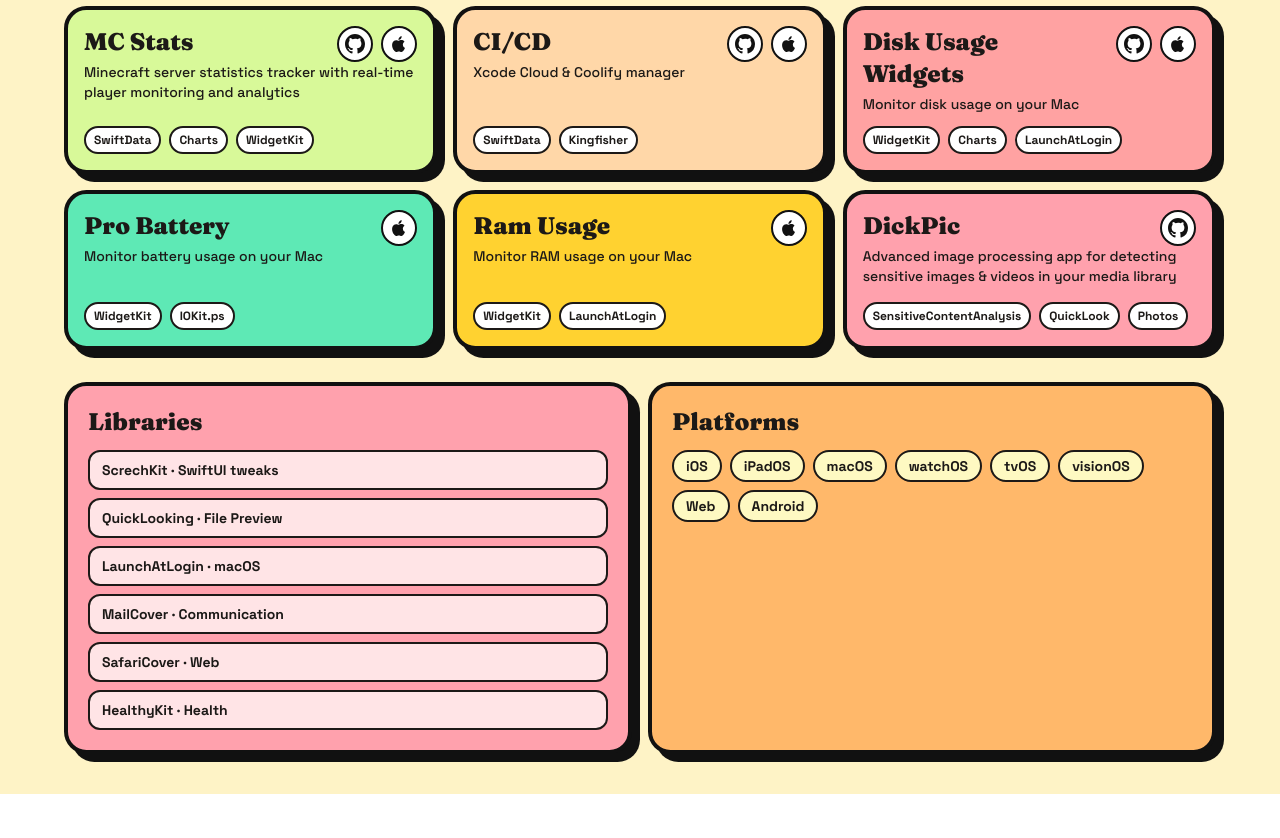
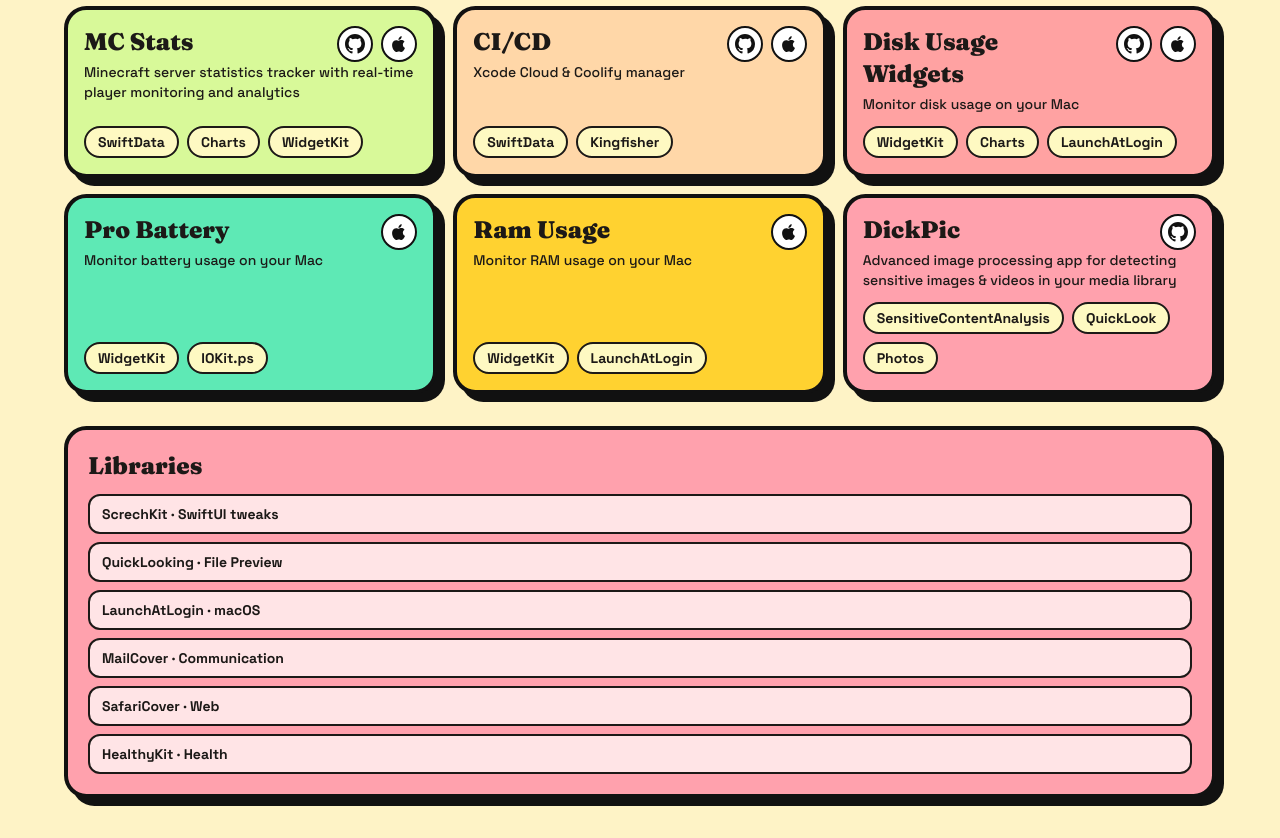
Before and after one commit to TopScrech/TopScrech-dev, a Nuxt app: page / in a window 1280 px wide. Shown: the part 422-1260 px from the top of the page. Before the commit the page ends 1216 px from the top, so only its background shows below. Built offline with nearby package versions, Linux system fonts and the light colour scheme.

Commit message:
Simplify project cards layout

```diff
--- a/pages/index.vue
+++ b/pages/index.vue
@@ -148,7 +148,7 @@
             <span
               v-for="tech in app.technologies.slice(0, 3)"
               :key="`${app.name}-${tech}`"
-              class="rounded-full border-2 border-stone-900 bg-white px-2 py-1 text-xs font-black"
+              class="rounded-full border-2 border-stone-900 bg-yellow-100 px-3 py-1 text-sm font-black"
             >
               {{ tech }}
             </span>
@@ -156,7 +156,7 @@
         </article>
       </section>
 
-      <section class="grid gap-4 lg:grid-cols-2">
+      <section class="grid gap-4">
         <article class="block-card bg-rose-300 p-5">
           <h3 class="text-2xl font-black">Libraries</h3>
           <ul class="mt-3 grid gap-2 text-sm font-semibold">
@@ -176,19 +176,6 @@
             </li>
           </ul>
         </article>
-
-        <article class="block-card bg-orange-300 p-5">
-          <h3 class="text-2xl font-black">Platforms</h3>
-          <div class="mt-3 flex flex-wrap gap-2">
-            <span
-              v-for="platform in platformNames"
-              :key="platform"
-              class="rounded-full border-2 border-stone-900 bg-yellow-100 px-3 py-1 text-sm font-black"
-            >
-              {{ platform }}
-            </span>
-          </div>
-        </article>
       </section>
     </div>
   </div>
@@ -197,11 +184,9 @@
 <script setup>
 import { apps } from "./data/apps.js";
 import { frameworks } from "./data/frameworks.js";
-import { platforms } from "./data/platforms.js";
 import { currentYear } from "./data/currentYear.js";
 
 const featuredFrameworks = frameworks.slice(0, 6);
-const platformNames = platforms.map((platform) => platform.name);
 
 const appStoreUrl = (app) => `https://apps.apple.com/app/id${app.downloads.appStore}`;
 const githubUrl = (app) => `https://github.com/${app.downloads.github}`;
```
